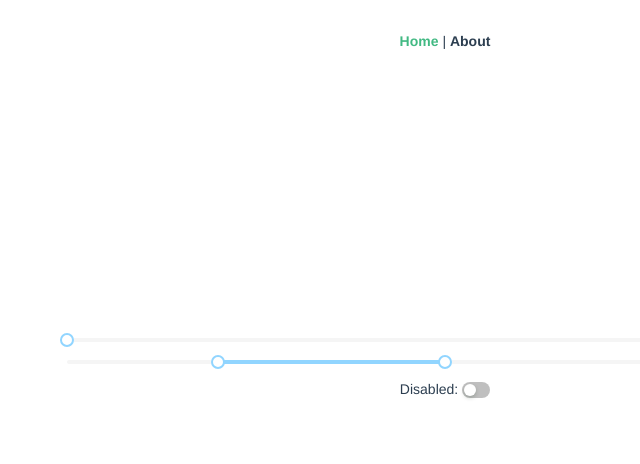
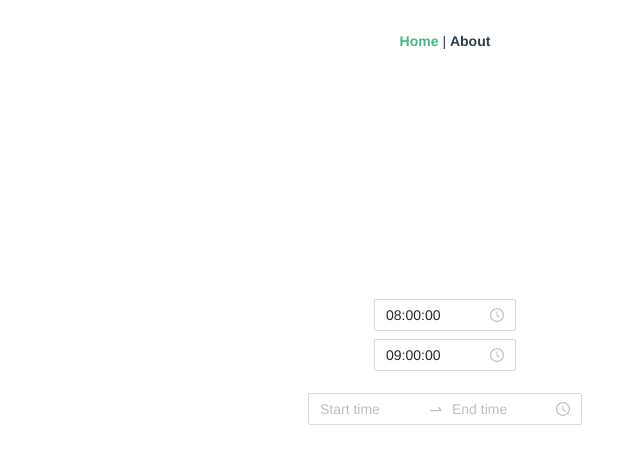
Before and after one commit to owentr1369/vue-antdesign-typescript-learning, a Vue app: page / in a window 1280 px wide. Shown: the top 464 px of the page, without its empty margins (195-835 px from the left). Built offline with nearby package versions, Linux system fonts and the light colour scheme.

Commit message:
antd time picker

```diff
--- /dev/null
+++ b/src/components/antd-time-picker.vue
@@ -0,0 +1,31 @@
+
+<template>
+  <a-space direction="vertical">
+    <a-time-picker v-model:value="value" />
+    <a-time-picker v-model:value="strValue" value-format="HH:mm:ss" />
+  </a-space>
+  <br />
+  <br />
+  <a-time-range-picker />
+</template>
+<script lang="ts">
+import dayjs, { Dayjs } from "dayjs";
+import { defineComponent, ref, watch } from "vue";
+export default defineComponent({
+  setup() {
+    const value = ref<Dayjs>(dayjs("08:00:00", "HH:mm:ss"));
+    const strValue = ref<string>("09:00:00");
+
+    watch(value, () => {
+      console.log(value.value);
+    });
+    watch(strValue, () => {
+      console.log(strValue.value);
+    });
+    return {
+      value,
+      strValue,
+    };
+  },
+});
+</script>
--- a/src/views/HomeView.vue
+++ b/src/views/HomeView.vue
@@ -1,18 +1,18 @@
 <template>
   <div class="home">
     <div class="antd">
-      <antd-slider></antd-slider>
+      <antd-time-picker></antd-time-picker>
     </div>
   </div>
 </template>
 
 <script lang="ts">
 import { defineComponent } from "vue";
-import AntdSlider from "../components/antd-slider.vue";
+import AntdTimePicker from "../components/antd-time-picker.vue";
 
 export default defineComponent({
   name: "HomeView",
-  components: { AntdSlider },
+  components: { AntdTimePicker },
 });
 </script>
 
```
